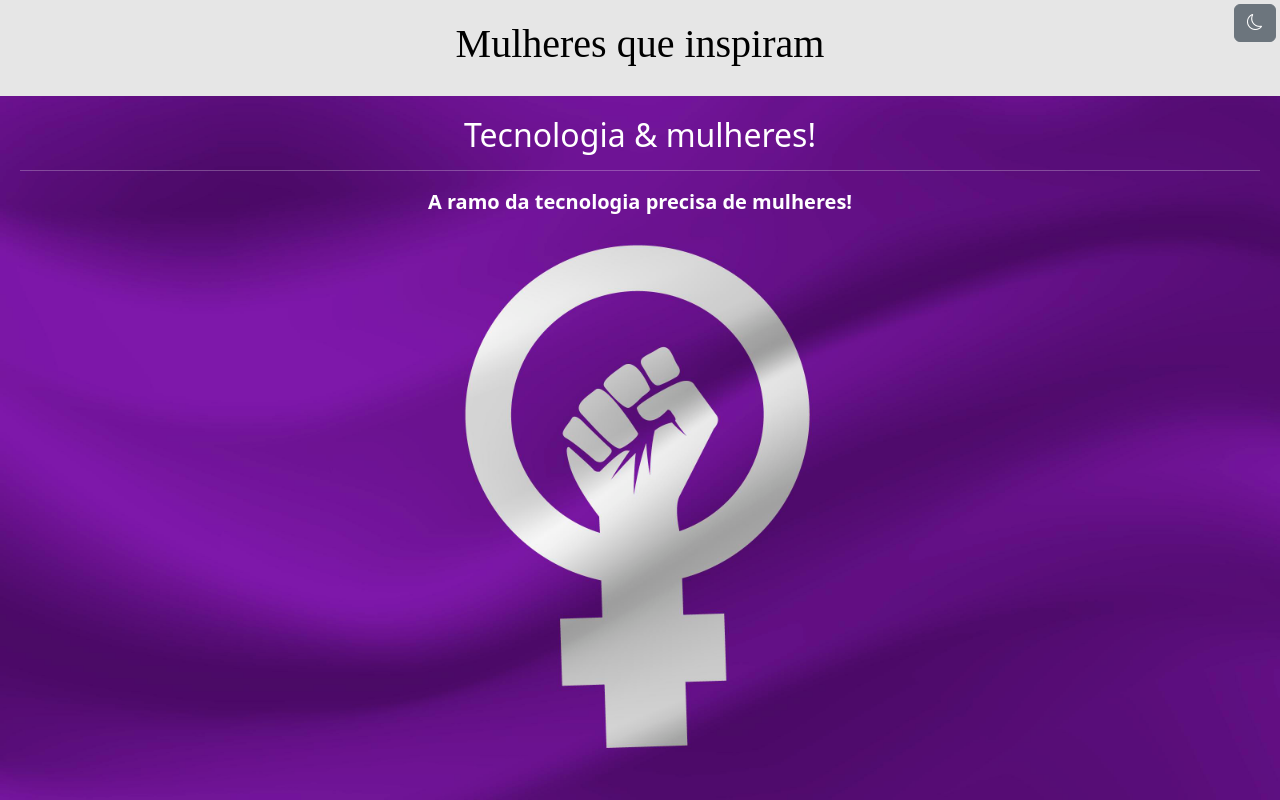
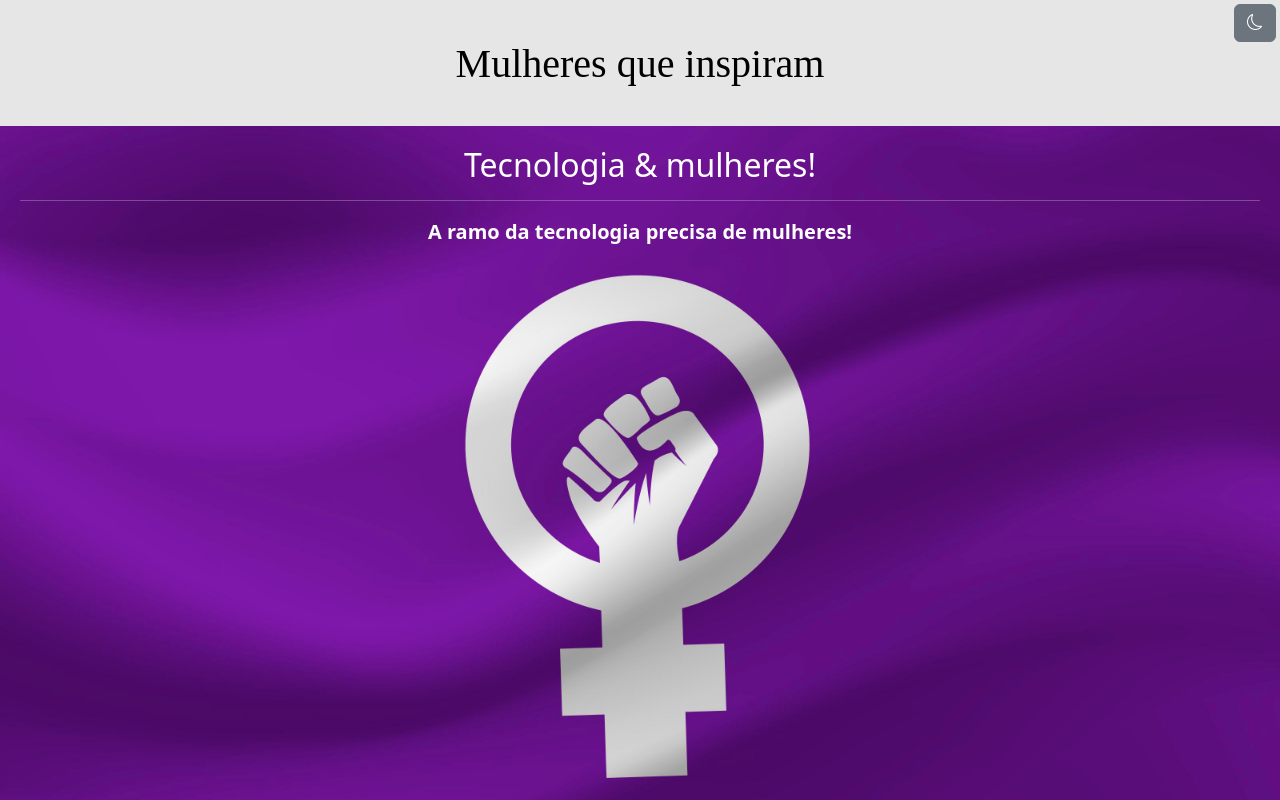
Before and after one commit to Mylenna16/mulheresqueinspiram.github.io, a plain HTML site: page index.html in a window 1280 px wide. Shown: the top 800 px of the page. Drawn offline with nearby package versions, Linux system fonts and the light colour scheme; a script that the page names is missing.

Commit message:
Update estilo.css

```diff
--- a/estilo.css
+++ b/estilo.css
@@ -11,7 +11,8 @@ body {
 
 #cabeçalho {
 	background: #E6E6E6;
-	padding: 20px;
+	padding: 30px;
+	padding-top: 40px;
 	text-align: center;
 	color: black;
 	font-family: "Times New Roman", Times, serif;
```
